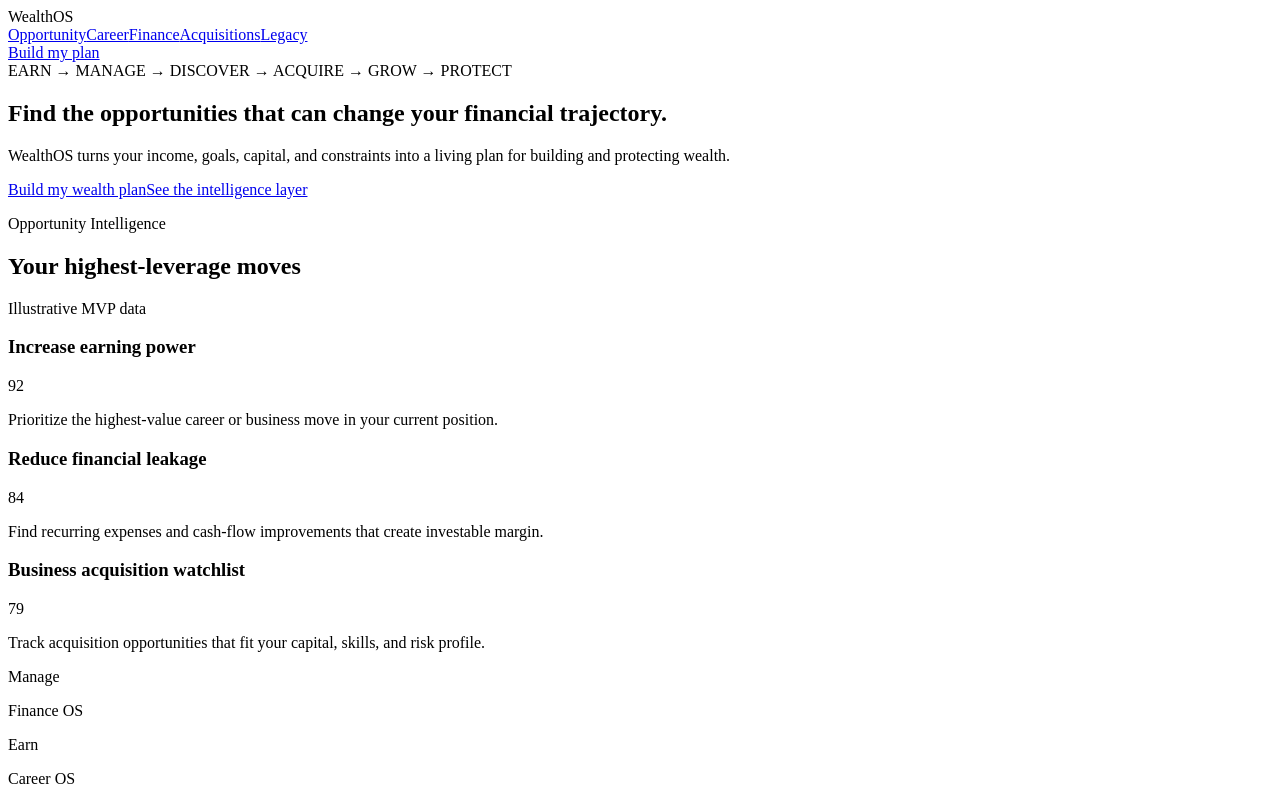
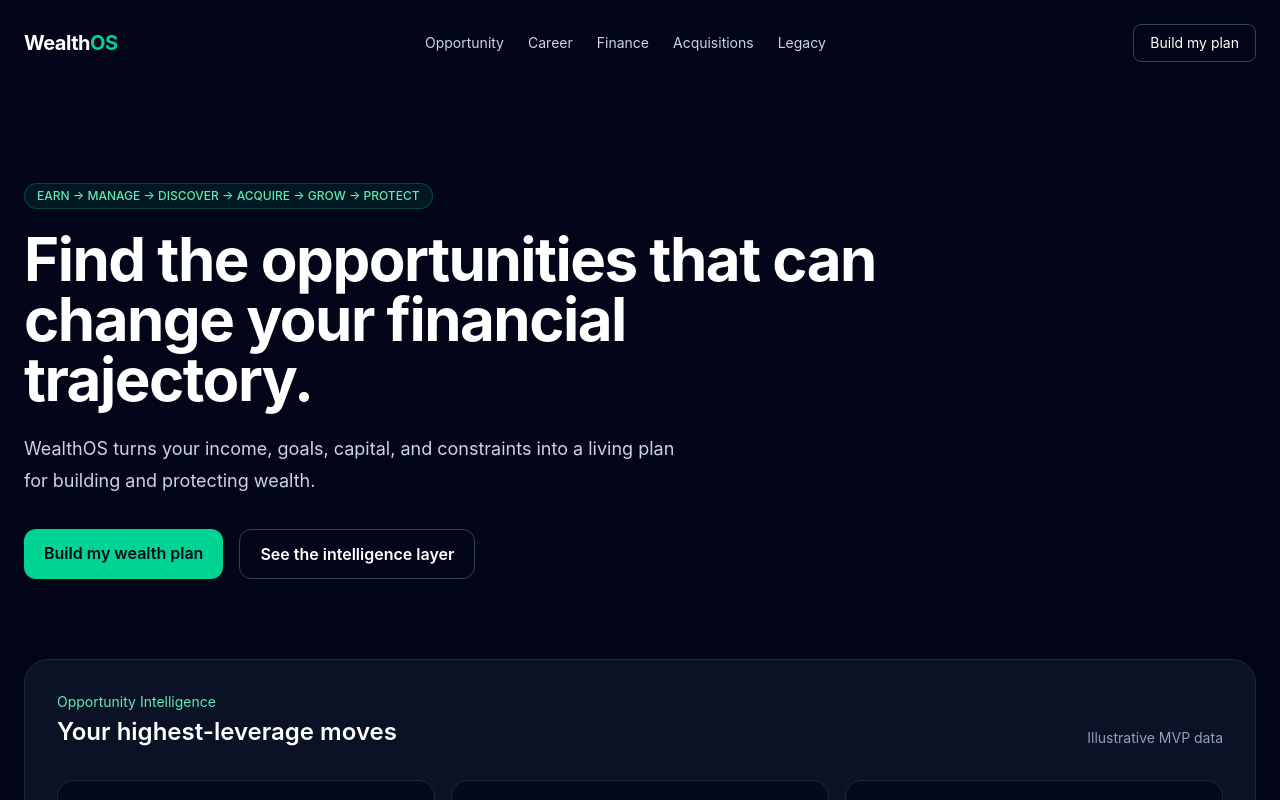
Before and after one commit to GriffinInfinity/Business3, a Next.js app: page / in a window 1280 px wide. Shown: the top 800 px of the page. Built offline with nearby package versions, Linux system fonts and the light colour scheme.

Commit message:
Add WealthOS application layout

```diff
--- /dev/null
+++ b/src/app/layout.tsx
@@ -0,0 +1,11 @@
+import type { Metadata } from 'next';
+import './globals.css';
+
+export const metadata: Metadata = {
+  title: 'WealthOS',
+  description: 'The operating system for building a better financial life.',
+};
+
+export default function RootLayout({ children }: Readonly<{ children: React.ReactNode }>) {
+  return <html lang="en"><body>{children}</body></html>;
+}
```
